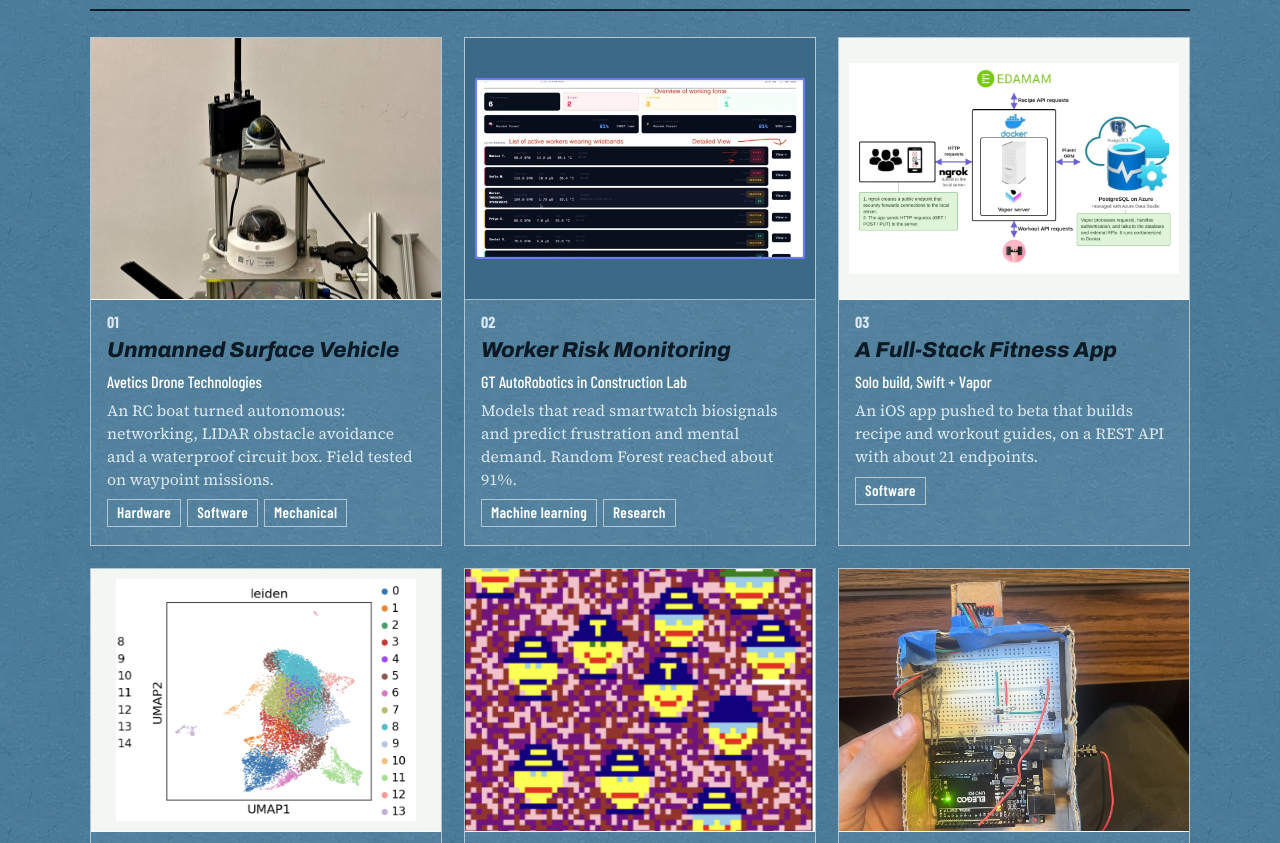
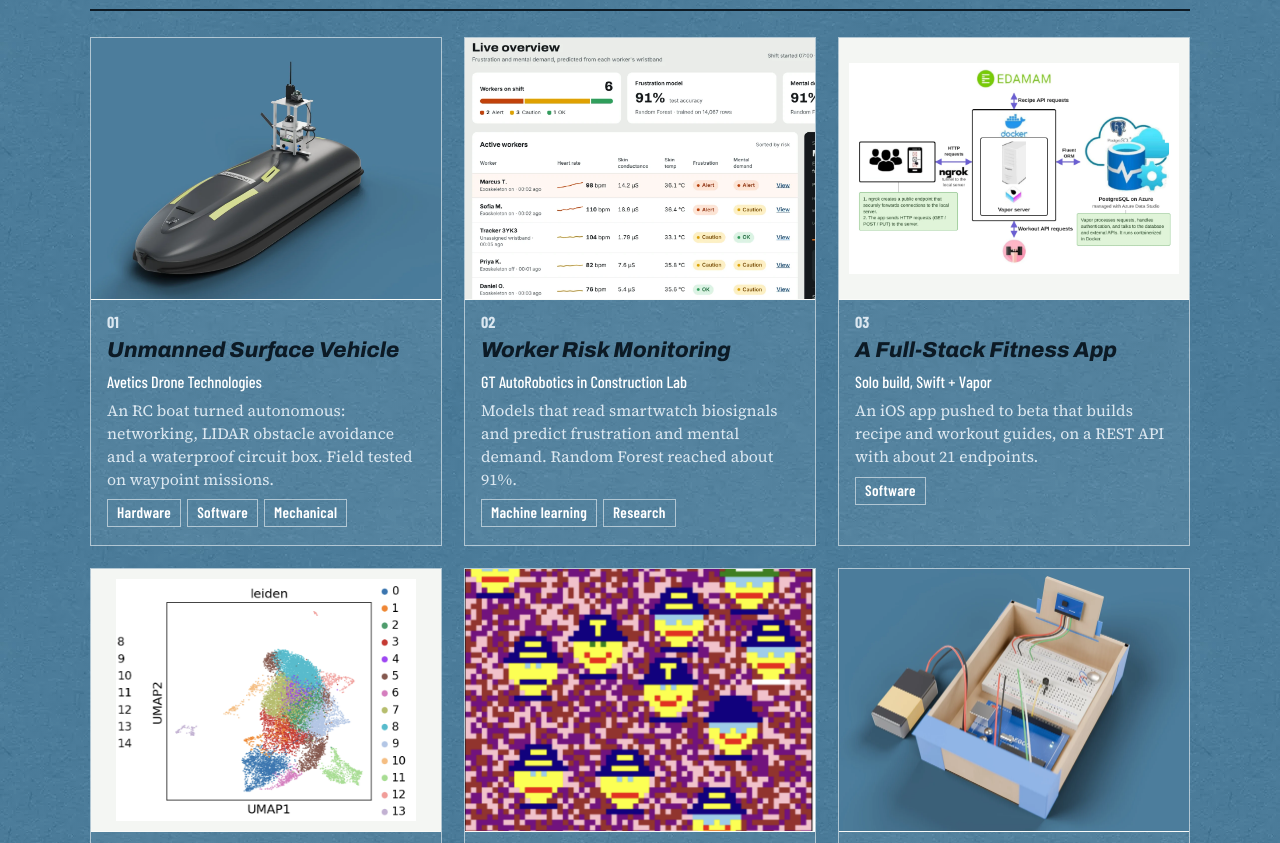
Before and after one commit to ayaanmonappa/ayaanmonappa.github.io, a plain HTML site: page index.html in a window 1280 px wide. Shown: the part 558-1401 px from the top of the page. Drawn offline with nearby package versions, Linux system fonts and the light colour scheme.

Commit message:
Add files via upload

```diff
--- a/index.html
+++ b/index.html
@@ -368,12 +368,12 @@ footer.foot .wrap { display: flex; justify-content: space-between; gap: 16px; fl
     </div>
     <ul class="cards">
       <li class="card" data-cat="hardware software"><a href="#usv">
-        <div class="thumb"><img src="usv-built.webp" alt="The sensor mount on the boat, with Wi-Fi gateway, LIDAR and dome camera" loading="lazy" style="object-position:50% 30%"></div>
+        <div class="thumb"><img src="usv-cover.webp" alt="Render of the TargetBoat USV with the three-tier sensor mount on its stern deck" loading="lazy"></div>
         <div class="body"><span class="no">01</span><h3>Unmanned Surface Vehicle</h3><span class="org">Avetics Drone Technologies</span>
           <p class="hook">An RC boat turned autonomous: networking, LIDAR obstacle avoidance and a waterproof circuit box. Field tested on waypoint missions.</p>
           <ul class="chips"><li>Hardware</li><li>Software</li><li>Mechanical</li></ul></div></a></li>
       <li class="card" data-cat="ml research"><a href="#worker-risk">
-        <div class="thumb dark contain"><img src="risk-dashboard.webp" alt="Supervisor dashboard listing workers and their predicted risk" loading="lazy"></div>
+        <div class="thumb"><img src="risk-dashboard-cover.webp" alt="Supervisor dashboard: workers on shift, model accuracy and live risk levels per worker" loading="lazy" style="object-position:0 0"></div>
         <div class="body"><span class="no">02</span><h3>Worker Risk Monitoring</h3><span class="org">GT AutoRobotics in Construction Lab</span>
           <p class="hook">Models that read smartwatch biosignals and predict frustration and mental demand. Random Forest reached about 91%.</p>
           <ul class="chips"><li>Machine learning</li><li>Research</li></ul></div></a></li>
@@ -393,7 +393,7 @@ footer.foot .wrap { display: flex; justify-content: space-between; gap: 16px; fl
           <p class="hook">Finds one face in a pixel crowd. Written in C, then optimized to 129 RISC-V instructions.</p>
           <ul class="chips"><li>Algorithm</li></ul></div></a></li>
       <li class="card" data-cat="hardware"><a href="#posture">
-        <div class="thumb"><img src="posture-device.webp" alt="Posture prototype: Arduino and breadboard taped into a blue housing" loading="lazy"></div>
+        <div class="thumb"><img src="posture-cover.webp" alt="Render of the posture prototype: Arduino, breadboard and IMU in a taped cardboard housing" loading="lazy"></div>
         <div class="body"><span class="no">06</span><h3>Posture Correction Wearable</h3><span class="org">GT Medical Robotics</span>
           <p class="hook">An IMU prototype that buzzes when you slouch past a set angle. I designed the circuit.</p>
           <ul class="chips"><li>Hardware</li></ul></div></a></li>
@@ -526,7 +526,7 @@ footer.foot .wrap { display: flex; justify-content: space-between; gap: 16px; fl
 
     <section class="sec">
       <header><h2 class="tape">Dashboard</h2></header>
-      <figure class="fig"><a class="zoom" href="risk-dashboard.webp" data-cap="Supervisor dashboard"><img src="risk-dashboard.webp" alt="Dashboard showing an overview of the working force and a list of active workers with their predicted levels" loading="lazy" style="width:100%"></a>
+      <figure class="fig"><a class="zoom" href="risk-dashboard-v2.webp" data-cap="Supervisor dashboard"><img src="risk-dashboard-v2.webp" alt="Dashboard: workers on shift by risk level, both models at 91% accuracy, a table of active workers with heart rate, skin conductance, skin temperature and predicted levels, and a detail panel for one worker" loading="lazy" style="width:100%"></a>
         <figcaption>What supervisors see: the working force at a glance and each worker's live readings.</figcaption></figure>
     </section>
 
```
Also changed, not shown: posture-cover.webp (added), risk-dashboard-cover.webp (added), risk-dashboard-v2.webp (added), usv-cover.webp (added).
